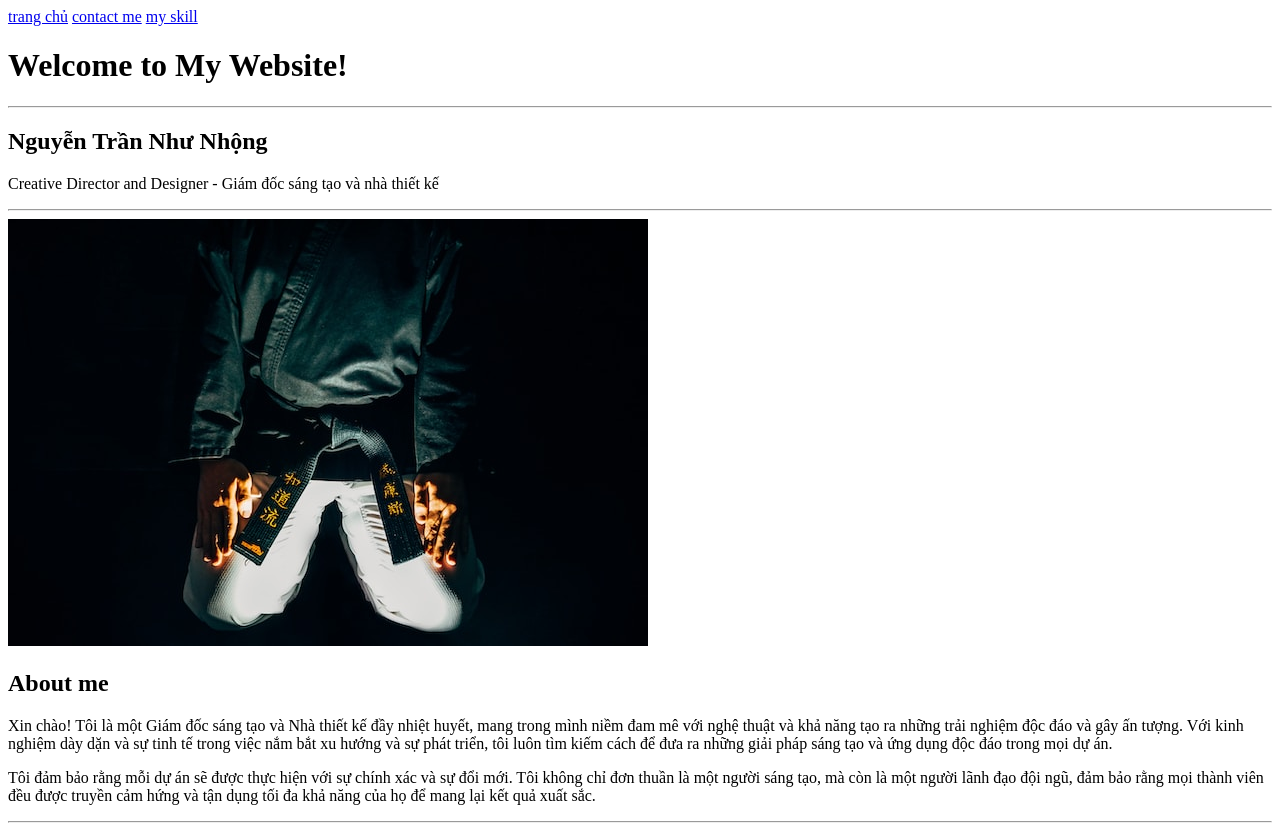
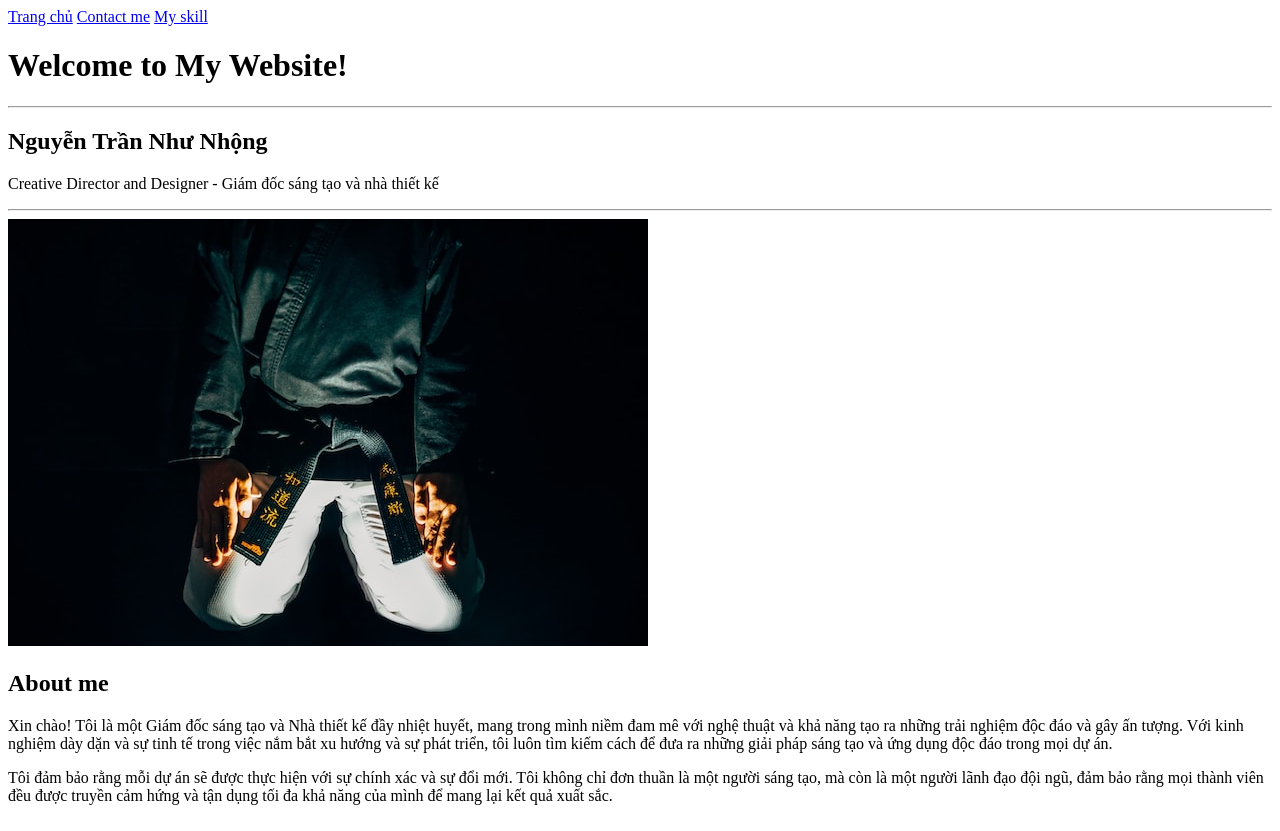
Before and after one commit to GiaHuy0507/duan1, a plain HTML site: page index.html in a window 1280 px wide. Drawn offline with Linux system fonts and the light colour scheme.

Commit message:
Correct Vietnamese text and improve link labels

```diff
--- a/index.html
+++ b/index.html
@@ -4,27 +4,30 @@
     <meta charset="UTF-8" />
     <meta http-equiv="X-UA-Compatible" content="IE=edge" />
     <meta name="viewport" content="width=device-width, initial-scale=1.0" />
-    <title>Bài học multi page Website</title>
+    <title>Bai hoc multi page Website</title>
   </head>
 
   <body>
     <!-- Thêm các link điều hướng -->
     <!-- 1. Điều hướng về trang chủ -->
-    <a href="/index.html">trang chủ</a>
+    <a href="/index.html">Trang chủ</a>
     <!-- 2. Điều hướng đến contact.html -->
-    <a href="/more-info/contact.html">contact me</a>
+    <a href="/more-info/contact.html">Contact me</a>
     <!-- 3. Điều hướng đến my-skill.html -->
-    <a href="/more-info/my-skill.html">my skill</a>
+    <a href="/more-info/my-skill.html">My skill</a>
+
     <h1>Welcome to My Website!</h1>
     <hr />
+
     <h2>Nguyễn Trần Như Nhộng</h2>
     <p>Creative Director and Designer - Giám đốc sáng tạo và nhà thiết kế</p>
     <hr />
 
-    <!-- Thêm hình ảnh tuhoc.cc.jpg và khi click chuột sẽ điều hướng đến contact.html  -->
-    <a href="/more-info/contact.html"
-      ><img src="assets/images/tuhoc.cc.jpg" alt="ảnh tự học "
-    /></a>
+    <!-- Thêm hình ảnh tuhoc.cc.jpg và khi click chuột sẽ điều hướng đến contact.html -->
+    <a href="/more-info/contact.html">
+      <img src="assets/images/tuhoc.cc.jpg" alt="ảnh tự học" />
+    </a>
+
     <h2>About me</h2>
     <p>
       Xin chào! Tôi là một Giám đốc sáng tạo và Nhà thiết kế đầy nhiệt huyết,
@@ -33,12 +36,12 @@
       trong việc nắm bắt xu hướng và sự phát triển, tôi luôn tìm kiếm cách để
       đưa ra những giải pháp sáng tạo và ứng dụng độc đáo trong mọi dự án.
     </p>
+
     <p>
       Tôi đảm bảo rằng mỗi dự án sẽ được thực hiện với sự chính xác và sự đổi
       mới. Tôi không chỉ đơn thuần là một người sáng tạo, mà còn là một người
       lãnh đạo đội ngũ, đảm bảo rằng mọi thành viên đều được truyền cảm hứng và
-      tận dụng tối đa khả năng của họ để mang lại kết quả xuất sắc.
+      tận dụng tối đa khả năng của mình để mang lại kết quả xuất sắc.
     </p>
-    <hr />
   </body>
 </html>
```
